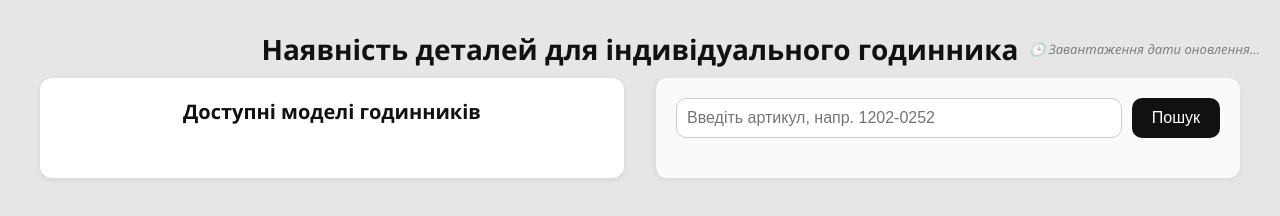
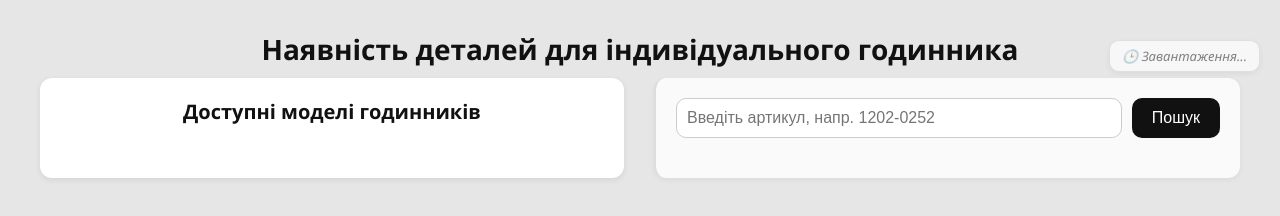
Before and after one commit to Vladimiro1965/Awarder, a plain HTML site: page index.html in a window 1280 px wide. Drawn offline with Linux system fonts and the light colour scheme; no server answers.

Commit message:
Update index.html

```diff
--- a/index.html
+++ b/index.html
@@ -35,6 +35,21 @@
       max-width: 1200px;
       margin: 0 auto;
     }
+.update-badge {
+  position: absolute;
+  top: 20px;
+  right: 20px;
+  background: #fff;
+  color: #333;
+  border: 1px solid #ddd;
+  border-radius: 10px;
+  padding: 6px 12px;
+  font-size: 13px;
+  font-weight: 500;
+  box-shadow: 0 2px 6px rgba(0,0,0,0.08);
+  transition: all 0.2s ease;
+  z-index: 1000;
+}
     .left {
       background: #fff;
       padding: 20px;
@@ -176,7 +191,7 @@
   </style>
 </head>
 <body>
-  <div id="updateInfo">🕒 Завантаження дати оновлення...</div>
+ <div id="updateInfo" class="update-badge">🕒 Завантаження...</div>
   <h1>Наявність деталей для індивідуального годинника</h1>
   <div class="container">
     <div class="left">
```
